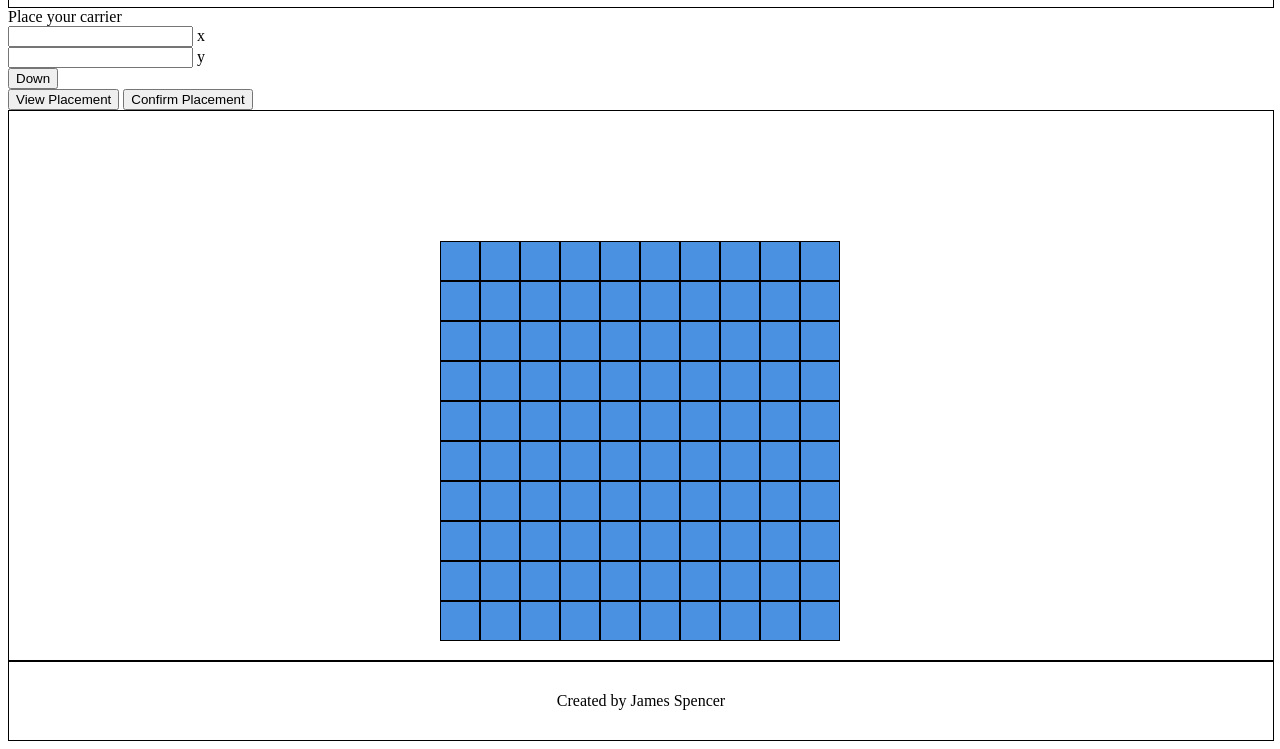
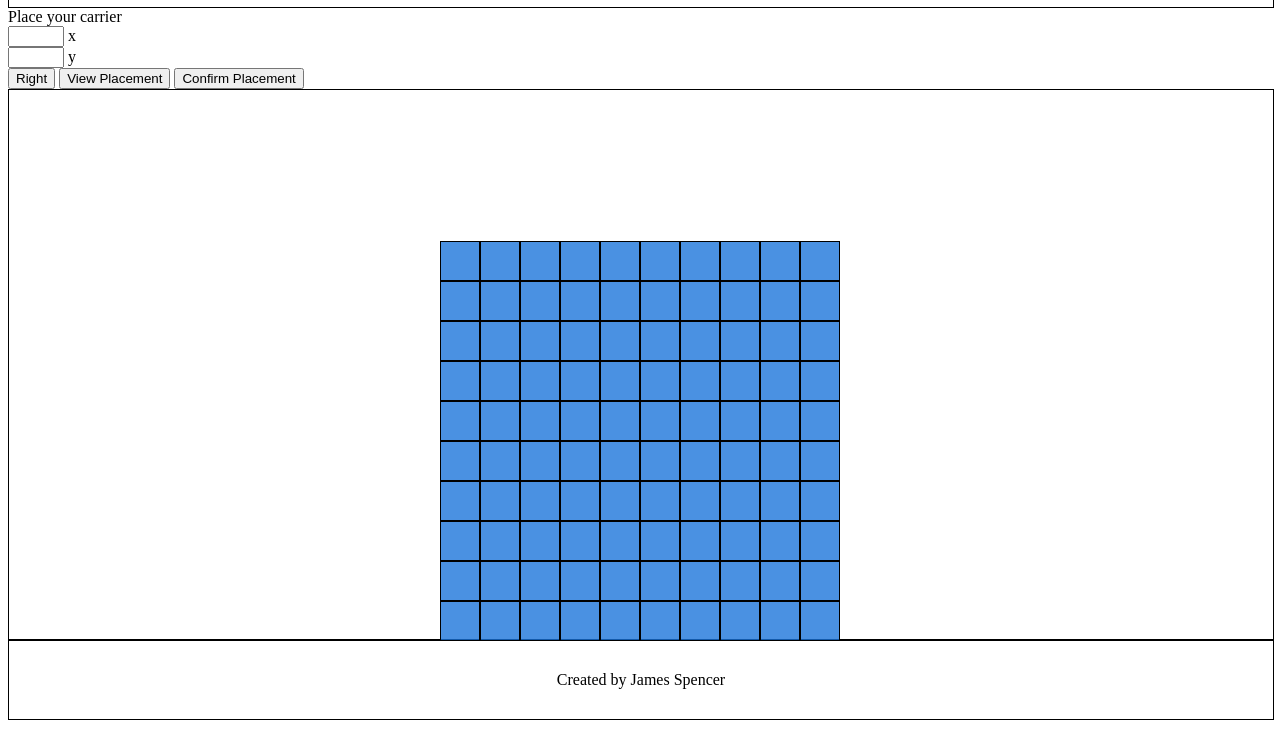
Before and after one commit to jkcspy/Battleship, a website built with webpack: page dist/index.html in a window 1280 px wide. Shown: the part 159-908 px from the top of the page. After the commit the page ends 887 px from the top, so only its background shows below. Built offline with nearby package versions, Linux system fonts and the light colour scheme.

Commit message:
edit formatting

```diff
--- a/dist/index.html
+++ b/dist/index.html
@@ -10,10 +10,16 @@
   <audio src="audio/a-pirate39s-life-8035.mp3" autoplay loop></audio>
   <header><div>Battleship</div></header>
 
-  <div class="message"> Place your carrier</div>
-  <div><input type="text" id="x-input"> <label for="x-input">x</label></div>
-  <div><input type="text" id="y-input"> <label for="y-input">y</label></div>
-  <div class="direction"><button>Down</button></div>
+  <div class="message" data-ship="carrier"> Place your carrier</div>
+  <div>
+    <input type="number" id="x-input" min="1" max="10">
+    <label for="x-input">x</label>
+  </div>
+  <div>
+    <input type="number" id="y-input" min="1" max="10">
+    <label for="y-input">y</label>
+  </div>
+  <button class="direction" >Right</button>
   <button class="view">View Placement</button>
   <button class="confirm">Confirm Placement</button>
 
```
